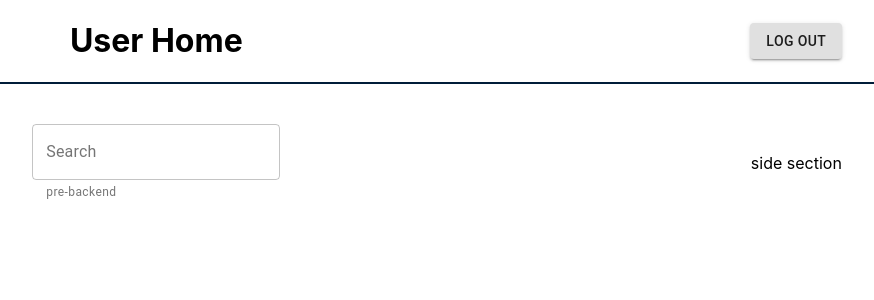
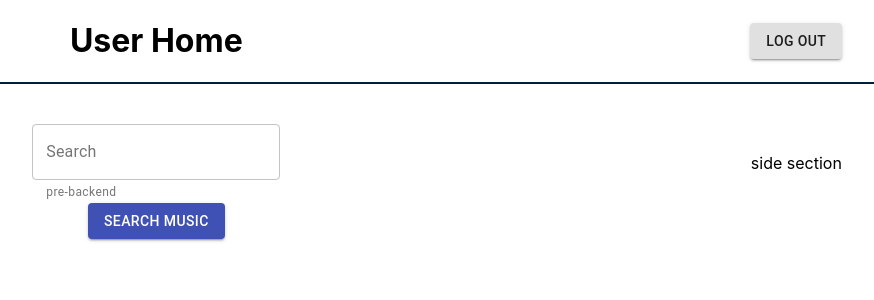
Before and after one commit to JMantis0/MusicApp, a React (Create React App) app in the folder client/: page /user_home in a window 1280 px wide. Shown: the top 300 px of the page, without its empty margins (377-1251 px from the left). Built offline with nearby package versions, Linux system fonts and the light colour scheme.

Commit message:
replaced body tag with main tag.  Body tag is not allowed as a child

```diff
--- a/client/src/pages/UserHome.tsx
+++ b/client/src/pages/UserHome.tsx
@@ -3,17 +3,17 @@ import SearchInput from "../components/SearchInput";
 import Grid from "@material-ui/core/Grid";
 import style from "../MusicApp.module.css";
 import LogoutButton from "../components/LogoutButton";
-// import SearchResults from "../components/SearchResults";
+import SearchDeezerButton from "../components/SearchDeezerButton";
 
 const UserHome = () => {
   return (
     <div>
       <header>
         <Grid container>
-          <Grid className={style.center} xs={10} item >
+          <Grid className={style.center} xs={10} item>
             <h1>User Home</h1>
           </Grid>
-          <Grid className={style.center} xs={2} item >
+          <Grid className={style.center} xs={2} item>
             <LogoutButton />
           </Grid>
         </Grid>
@@ -21,19 +21,19 @@ const UserHome = () => {
 
       <div className={style.horizontalLine}></div>
 
-      <body>
-        <Grid container >
+      <main>
+        <Grid container>
           <Grid className={style.center} item xs={10}>
             <SearchInput />
           </Grid>
-          {/* <Grid className={style.center}>
-            <SearchResults />
-          </Grid> */}
           <Grid className={style.center} item xs={2}>
             side section
           </Grid>
+          <Grid className={style.center} item xs={10}>
+            <SearchDeezerButton />
+          </Grid>
         </Grid>
-      </body>
+      </main>
     </div>
   );
 };
```
